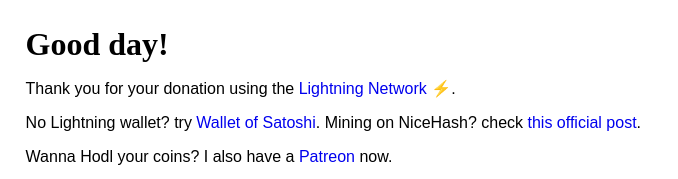
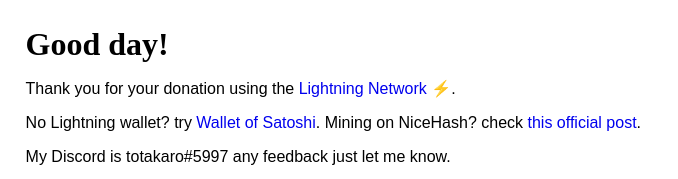
Before and after one commit to totakaro/totakaro.github.io, a plain HTML site: page donate.html in a window 1280 px wide. Shown: the top 179 px of the page, without its empty margins (0-678 px from the left). Drawn offline with Linux system fonts and the light colour scheme; no server answers.

Commit message:
Update donate.html

```diff
--- a/donate.html
+++ b/donate.html
@@ -59,7 +59,6 @@
   </header>
     <section>
       <p>No Lightning wallet? try <a href="https://www.walletofsatoshi.com/" target="_blank">Wallet of Satoshi</a>. Mining on NiceHash? check <a href="https://www.nicehash.com/blog/post/how-to-withdraw-bitcoin-btc-from-nicehash-using-lightning-network" target="_blank">this official post</a>.</p>
-      <p>Wanna Hodl your coins? I also have a <a href="https://www.patreon.com/totakaro" target="_blank">Patreon</a> now.</p>
       <p>My Discord is totakaro#5997 any feedback just let me know.</p>
       <form action="/donate">
 	<label for="amount">Donate <span id="sats"></span> Satoshi (<span id="btc"></span> BTC) about <span id="usd"></span> USD: </label>
```
